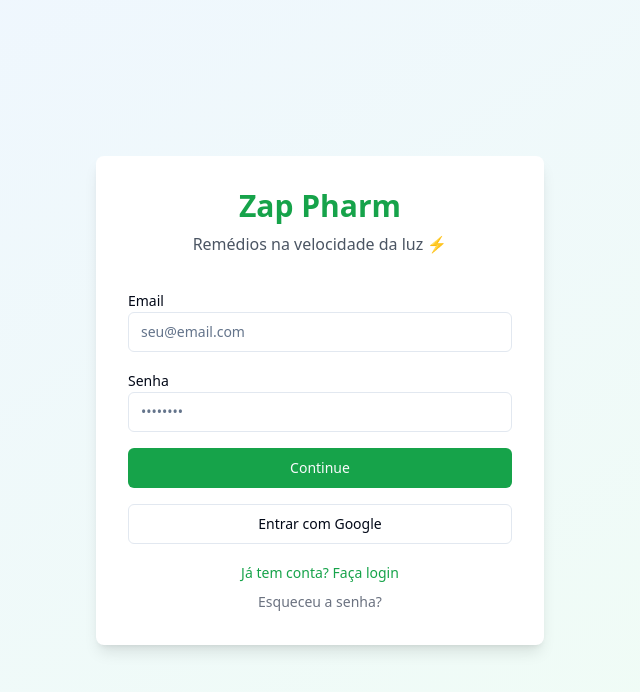
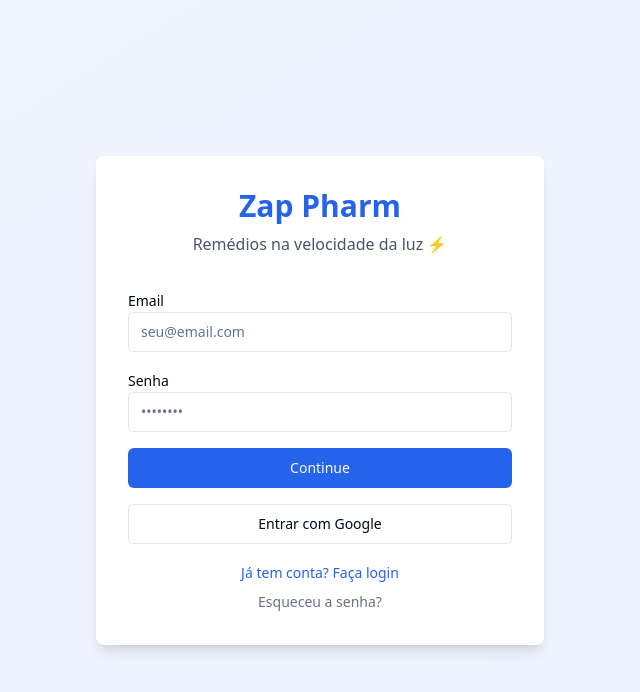
Before and after one commit to JoaoPaulo-Costa01/zap-pharm-flow, a React (Vite) app: page / in a window 1280 px wide. Shown: the top 692 px of the page, without its empty margins (320-960 px from the left). Built offline with nearby package versions, Linux system fonts and the light colour scheme.

Commit message:
Fix: Apply blue layout to initial screens
Change the color scheme of the CreateAccount and PersonalData screens to blue.

```diff
--- a/src/pages/CreateAccount.tsx
+++ b/src/pages/CreateAccount.tsx
@@ -16,10 +16,10 @@ const CreateAccount = () => {
   };
 
   return (
-    <div className="min-h-screen bg-gradient-to-br from-blue-50 to-green-50 flex items-center justify-center p-4">
+    <div className="min-h-screen bg-gradient-to-br from-blue-50 to-indigo-50 flex items-center justify-center p-4">
       <div className="bg-white rounded-lg shadow-lg p-8 w-full max-w-md">
         <div className="text-center mb-8">
-          <h1 className="text-3xl font-bold text-green-600 mb-2">Zap Pharm</h1>
+          <h1 className="text-3xl font-bold text-blue-600 mb-2">Zap Pharm</h1>
           <p className="text-gray-600">Remédios na velocidade da luz ⚡</p>
         </div>
 
@@ -48,7 +48,7 @@ const CreateAccount = () => {
 
           <Button
             onClick={handleContinue}
-            className="w-full bg-green-600 hover:bg-green-700"
+            className="w-full bg-blue-600 hover:bg-blue-700"
           >
             Continue
           </Button>
@@ -60,7 +60,7 @@ const CreateAccount = () => {
           <div className="text-center space-y-2">
             <button
               onClick={() => navigate('/login')}
-              className="text-green-600 hover:underline text-sm"
+              className="text-blue-600 hover:underline text-sm"
             >
               Já tem conta? Faça login
             </button>
--- a/src/pages/PersonalData.tsx
+++ b/src/pages/PersonalData.tsx
@@ -17,10 +17,10 @@ const PersonalData = () => {
   };
 
   return (
-    <div className="min-h-screen bg-gradient-to-br from-blue-50 to-green-50 flex items-center justify-center p-4">
+    <div className="min-h-screen bg-gradient-to-br from-blue-50 to-indigo-50 flex items-center justify-center p-4">
       <div className="bg-white rounded-lg shadow-lg p-8 w-full max-w-md">
         <div className="text-center mb-8">
-          <h1 className="text-2xl font-bold text-green-600 mb-2">Dados Pessoais</h1>
+          <h1 className="text-2xl font-bold text-blue-600 mb-2">Dados Pessoais</h1>
           <p className="text-gray-600">Complete seu cadastro</p>
         </div>
 
@@ -72,7 +72,7 @@ const PersonalData = () => {
 
           <Button
             onClick={handleContinue}
-            className="w-full bg-green-600 hover:bg-green-700 mt-6"
+            className="w-full bg-blue-600 hover:bg-blue-700 mt-6"
           >
             Continuar
           </Button>
```
